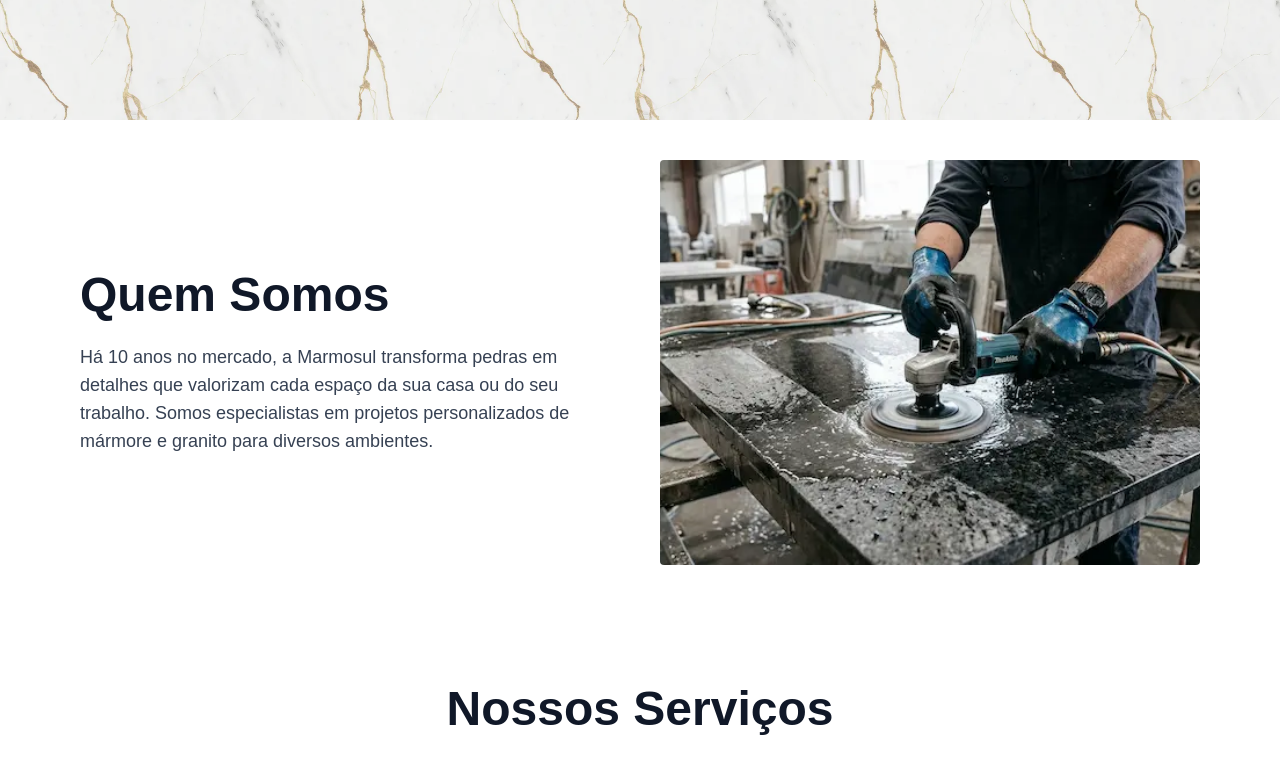
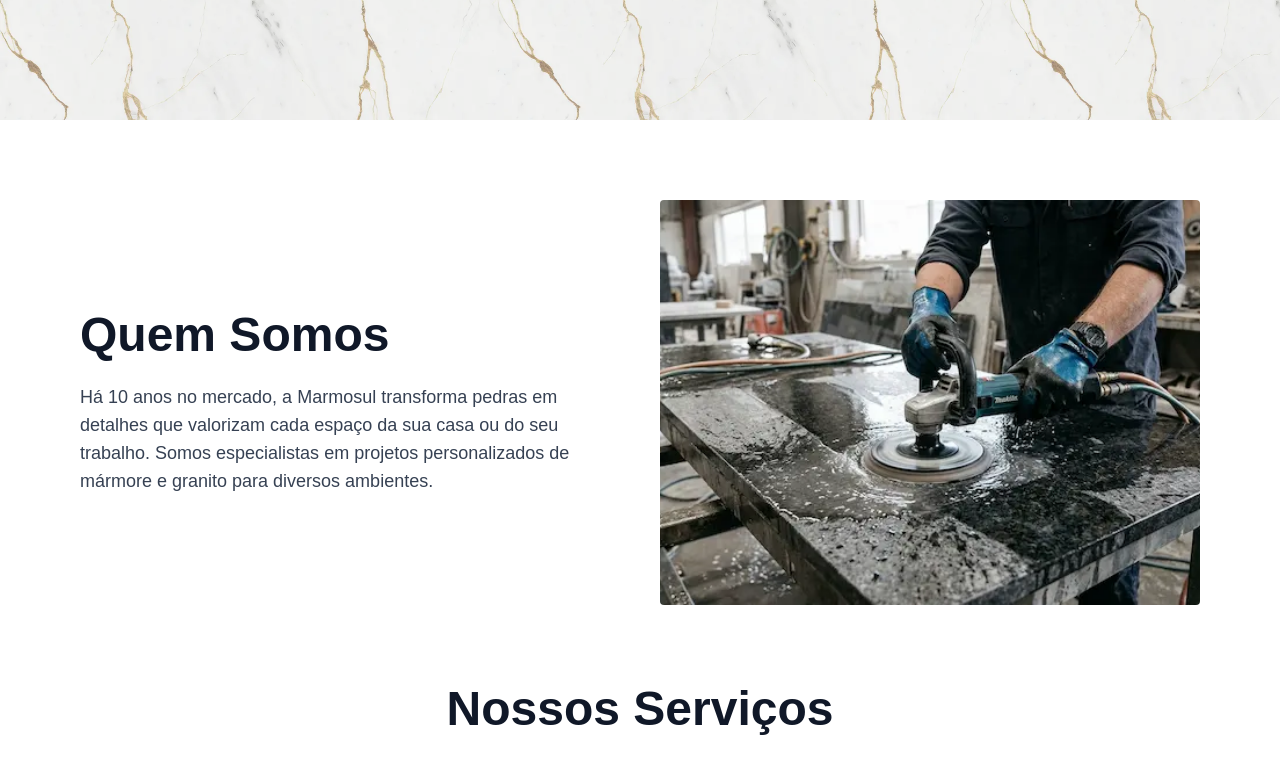
Before and after one commit to PedroKruger1992/marmosul-site-v4, a React (Vite) app: page / in a window 1280 px wide. Shown: the part 680-1459 px from the top of the page. Built offline with nearby package versions, Linux system fonts and the light colour scheme.

Commit message:
fix: corrige espaçamento entre Quem Somos e Serviços (#2)

```diff
--- a/src/components/QuemSomos.jsx
+++ b/src/components/QuemSomos.jsx
@@ -3,7 +3,7 @@ import artesao1200 from '../assets/artesao-1200.webp';
 const QuemSomos = () => {
   return (
     <section id="quem-somos" className="scroll-mt-24 bg-white">
-        <div className="max-w-6xl mx-auto px-4 pt-8 pb-16 md:pt-10 md:pb-20 grid gap-10 md:grid-cols-2 items-center">
+        <div className="max-w-6xl mx-auto px-4 pt-16 pb-8 md:pt-20 md:pb-10 grid gap-10 md:grid-cols-2 items-center">
           <div>
             <h2 className="text-4xl md:text-5xl font-bold text-gray-900">Quem Somos</h2>
             <p className="mt-6 text-lg text-gray-700">Há 10 anos no mercado, a Marmosul transforma pedras em detalhes que valorizam cada espaço da sua casa ou do seu trabalho. Somos especialistas em projetos personalizados de mármore e granito para diversos ambientes.</p>
```
